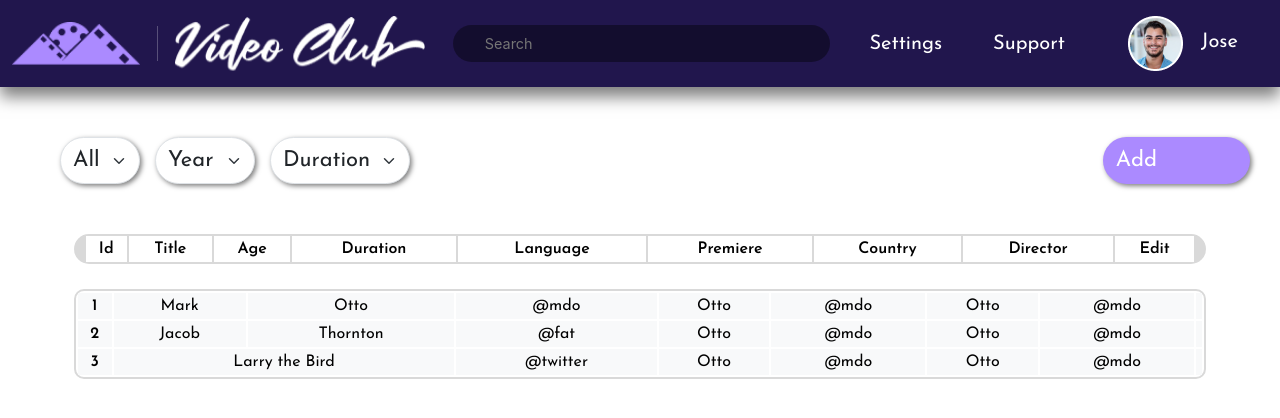
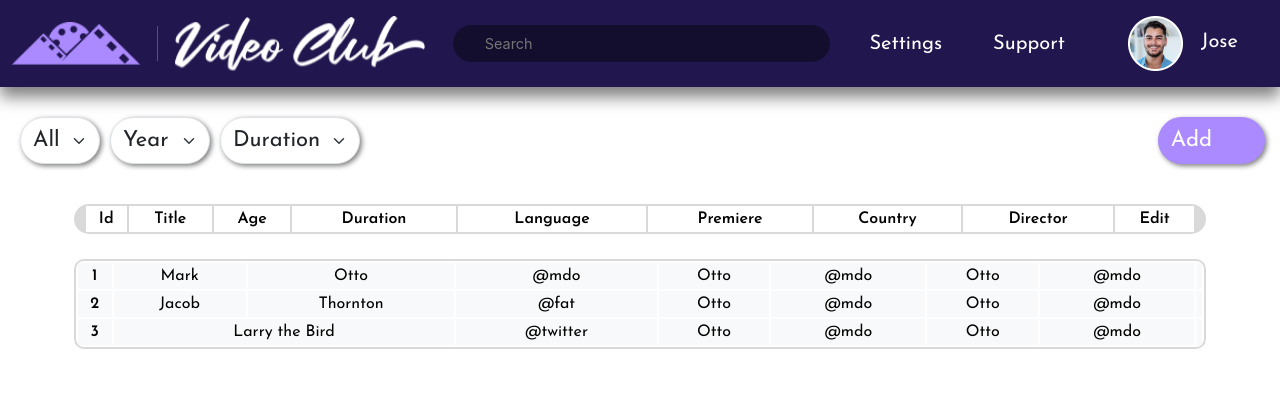
Before and after one commit to JhonattanSSG01/CRUD_clubMovies, a React (Create React App) app in the folder front_end/: page / in a window 1280 px wide. Shown: the top 418 px of the page. Built offline with nearby package versions, Linux system fonts and the light colour scheme; the HTML template or start-up script is replaced by a standard one.

Commit message:
Agregando estilos frente a responsive a los botones de filtro

```diff
--- a/front_end/src/components/Main/table.css
+++ b/front_end/src/components/Main/table.css
@@ -1,79 +1,102 @@
 @import url("https://fonts.googleapis.com/css2?family=Josefin+Sans:wght@200;300;400;600&display=swap");
 
-main{
+main {
   font-family: "Josefin Sans", sans-serif;
 }
 
-.form-select{
-  margin-right: 15px;
+.form-select {
+  margin: 0 5px;
   border-radius: 40px;
-  box-shadow: 2px 2px 5px rgba(0, 0, 0, .5);
-  font-size: 22px;
+  box-shadow: 2px 2px 5px rgba(0, 0, 0, 0.5);
+  font-size: clamp(16px, 5vw, 22px);
   cursor: pointer;
 }
 
-.all{
+.all {
   width: 80px;
 }
-.year{
-  width: 100px;
+.year {
+  width: 90px;
 }
-.duration{
-  width: 140px;
+.duration {
+  width: 120px;
 }
 
-.form-select:hover{
-  background-color: rgba(230, 230, 230, .5);
+.form-select:hover {
+  background-color: rgba(230, 230, 230, 0.5);
   outline: none;
   border: none;
+}
+
+.container-buttons {
+  flex-direction: column;
 }
 
 .container-buttons,
 .container-filter {
   display: flex;
-  align-items: center;
-  justify-content: space-between;
-  margin: 25px 30px;
+  justify-content: center;
+  margin: 15px 0;
 }
 
-.btn{
-  background-color: #AB8AFF;
+@media only screen and (min-width: 480px) {
+  .all {
+    width: 80px;
+  }
+  .year {
+    width: 100px;
+  }
+  .duration {
+    width: 140px;
+  }
+  .container-buttons {
+    flex-direction: row;
+    align-items: center;
+    justify-content: space-between;
+    margin: 15px;
+  }
+}
+
+.btn {
+  background-color: #ab8aff;
   color: #fff;
   border-radius: 50px;
-  font-size: 22px;
-  box-shadow: 2px 2px 5px rgba(0, 0, 0, .5);
-  transition: all .5s;
+  font-size: clamp(16px, 5vw, 22px);
+  box-shadow: 2px 2px 5px rgba(0, 0, 0, 0.5);
+  transition: all 0.5s;
+  margin: 15px 0;
+  align-self: flex-end;
 }
 
-.btn:hover{
-  background-color: #21164D;
+.btn:hover {
+  background-color: #21164d;
   color: #fff;
-  transform: scale(.95);
-  transition: all .5s;
-  box-shadow: inset 2px 2px 5px rgba(255, 255, 255, .5);
+  transform: scale(0.95);
+  transition: all 0.5s;
+  box-shadow: inset 2px 2px 5px rgba(255, 255, 255, 0.5);
 }
 
-.btn > .icon{
-  font-size: 20px;
-  margin-left: 80px;
+.btn > .icon {
+  font-size: clamp(16px, 5vw, 2px);
+  margin-left: 40px;
 }
 
-.table{
+.table {
   max-width: 95%;
   margin: auto;
 }
 
-.table-head{
+.table-head {
   width: 95%;
   margin: 25px auto;
-  background-color: #D9D9D9;
+  background-color: #d9d9d9;
   color: #000;
   border-radius: 40px;
-  padding: 0  10px;
+  padding: 0 10px;
   border-collapse: separate;
 }
 
-.table-body{
+.table-body {
   width: 95%;
   margin: auto;
   color: #000;
@@ -82,6 +105,6 @@ main{
   border-radius: 10px;
 }
 
-.table > .head{
-  margin:  15px 0;
+.table > .head {
+  margin: 15px 0;
 }
```
